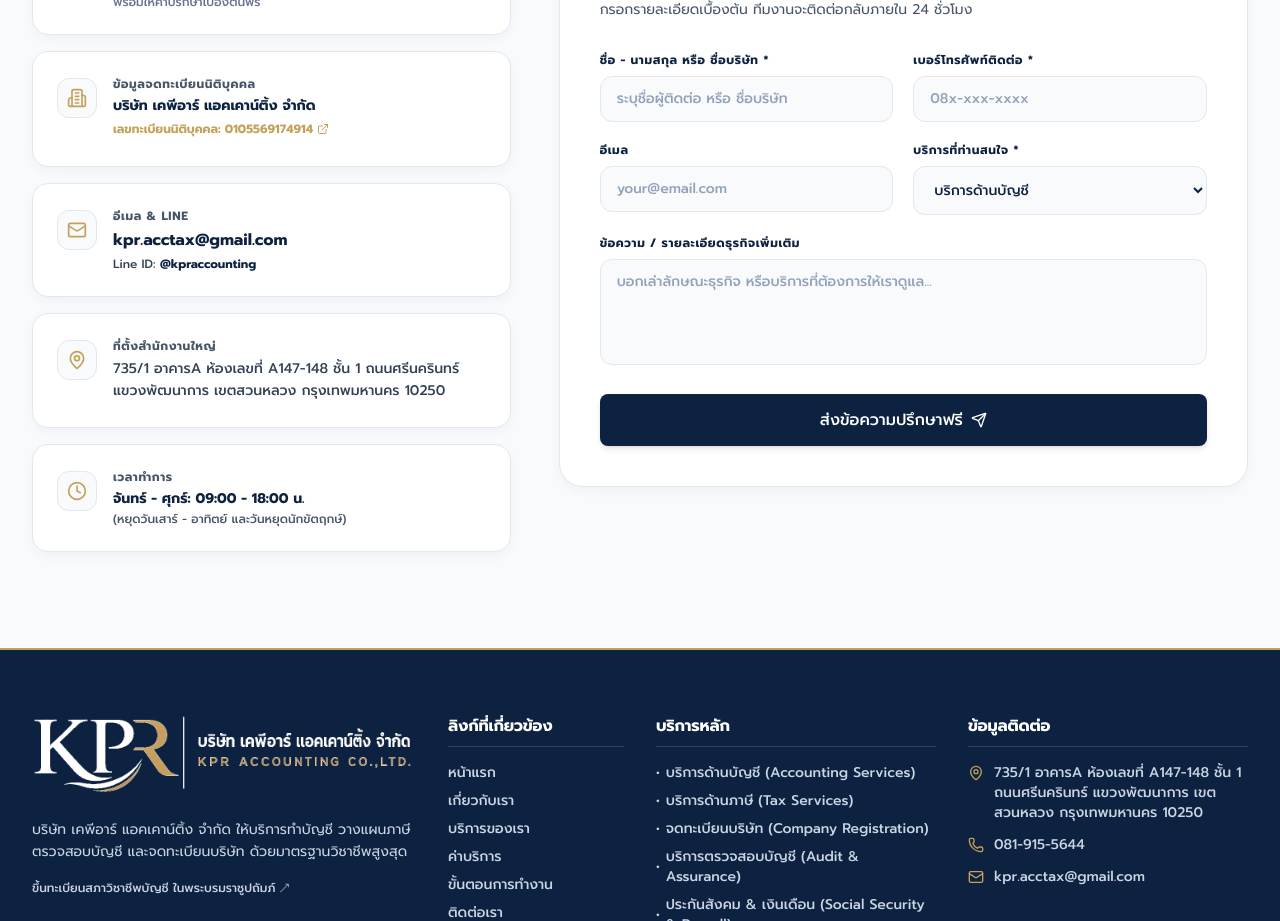
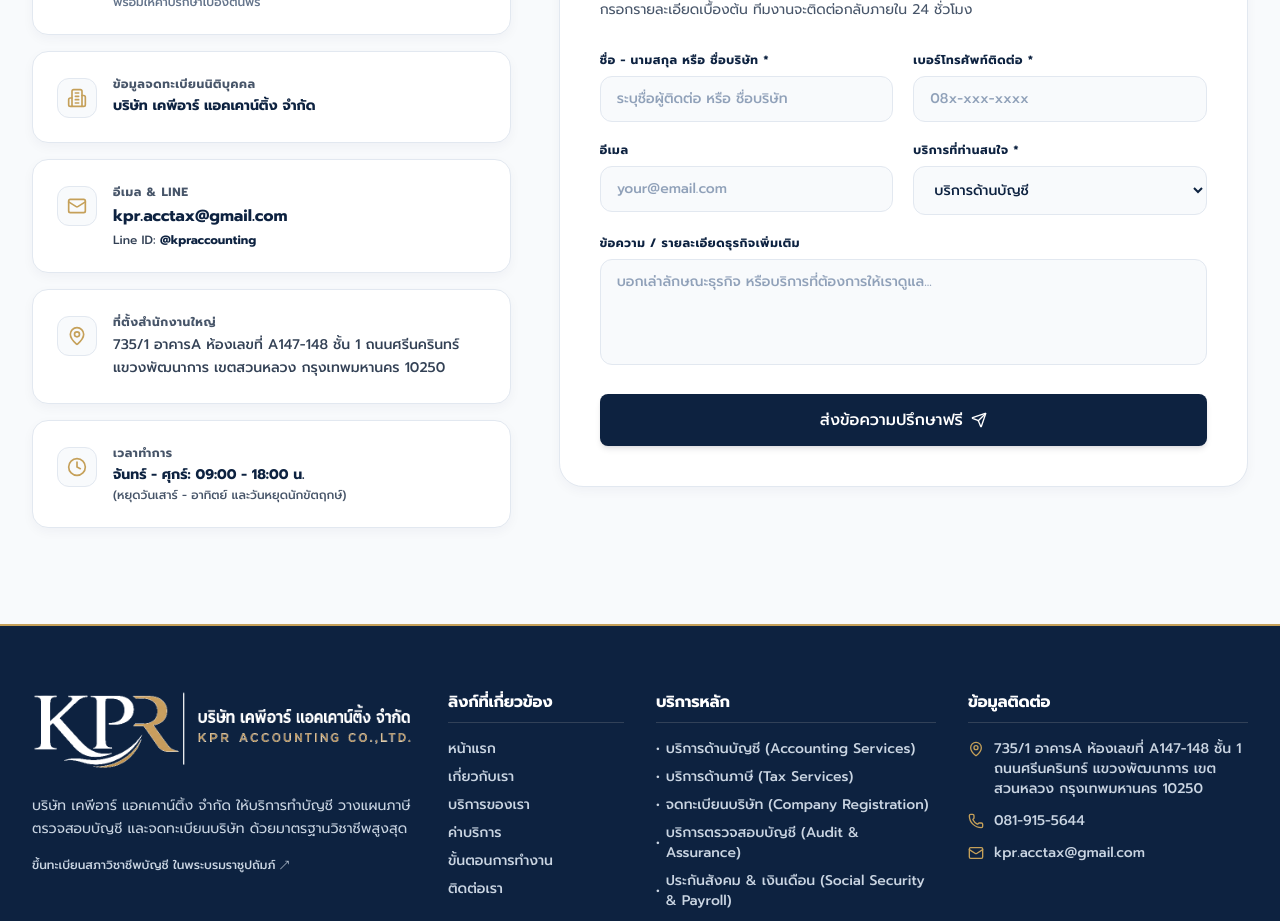
Before and after one commit to sadper102/KPR-Accounting, a Next.js app: page / in a window 1280 px wide. Shown: the part 5720-6641 px from the top of the page. Built offline with nearby package versions, Linux system fonts and the light colour scheme; a web font is replaced by a local one.

Commit message:
Remove corporate registration number 0105569174914 from contact and constants

```diff
--- a/src/components/Contact.tsx
+++ b/src/components/Contact.tsx
@@ -9,7 +9,6 @@
   Send,
   CheckCircle2,
   Building2,
-  ExternalLink,
 } from "lucide-react";
 import ScrollReveal from "./ui/ScrollReveal";
 import Button from "./ui/Button";
@@ -109,16 +108,6 @@
                     <div className="text-sm font-bold text-[#0D2240]">
                       {lang === "th" ? SITE_CONFIG.companyName : "KPR Accounting Co., Ltd."}
                     </div>
-                    <a
-                      href="https://www.dbd.go.th/"
-                      target="_blank"
-                      rel="noopener noreferrer"
-                      className="text-xs text-[#C5A059] hover:underline font-bold mt-1 inline-flex items-center gap-1 transition-colors"
-                      title="ตรวจสอบสถานะนิติบุคคล ณ กรมพัฒนาธุรกิจการค้า"
-                    >
-                      <span>{t.contact.taxId} {SITE_CONFIG.taxId}</span>
-                      <ExternalLink className="w-3 h-3" />
-                    </a>
                   </div>
                 </div>
               </div>
--- a/src/lib/constants.ts
+++ b/src/lib/constants.ts
@@ -2,7 +2,7 @@
   name: "KPR ACCOUNTING",
   companyName: "บริษัท เคพีอาร์ แอคเคาน์ติ้ง จำกัด",
   thaiName: "เคพีอาร์ แอคเคาน์ติ้ง",
-  taxId: "0105569174914",
+  taxId: "",
   tagline: "สำนักงานบัญชีและภาษี ที่คุณวางใจได้",
   description: "บริการทำบัญชี วางแผนภาษี ตรวจสอบบัญชี และจดทะเบียนบริษัทครบวงจร โดยทีมงานผู้สอบบัญชีรับอนุญาต (CPA) และนักบัญชีมืออาชีพ",
   url: "https://www.kpraccounting.com",
```
